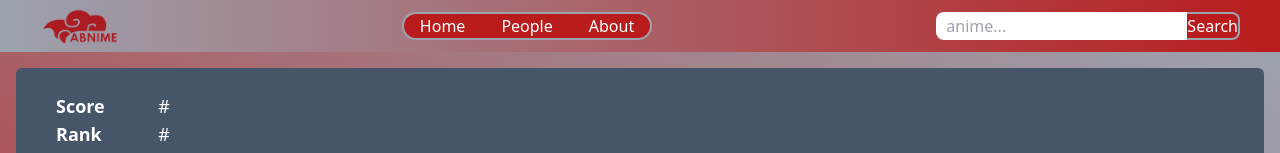
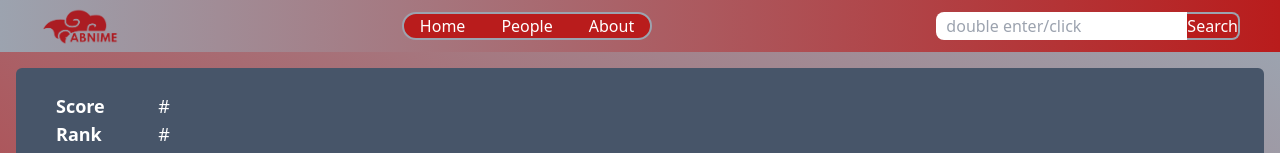
Before and after one commit to AbuDzarAlGhifari/abnime-list, a React (Vite) app: page /anime/1 in a window 1280 px wide. Shown: the top 153 px of the page. Built offline with nearby package versions, Linux system fonts and the light colour scheme; no server answers; a web font is replaced by a local one.

Commit message:
perbaiki search

```diff
--- a/src/Pages/Search.jsx
+++ b/src/Pages/Search.jsx
@@ -2,7 +2,6 @@ import React from "react";
 import { Link, useLocation } from "react-router-dom";
 
 const Search = () => {
-
   const location = useLocation();
   const searchResults = location.state.searchResults || [];
 
--- a/src/components/Navbar.jsx
+++ b/src/components/Navbar.jsx
@@ -5,7 +5,7 @@ import axios from "axios";
 import { useNavigate } from "react-router-dom";
 
 const Navbar = () => {
-  //state
+
   const [toggleNavbar, setToggleNavbar] = useState(false);
   const [query, setQuery] = useState("");
   const [searchResults, setSearchResults] = useState([]);
@@ -24,7 +24,7 @@ const Navbar = () => {
         );
         setSearchResults(response.data.data);
         navigate(`/search/${query}`, { state: { searchResults } });
-        console.log(searchResults);
+        // console.log(searchResults);
       } catch (error) {
         console.error("Error fetching search results:", error);
       }
@@ -75,7 +75,7 @@ const Navbar = () => {
           <input
             className="cursor-pointer rounded-l-lg border-gray-400 border-2 pl-2 pr-2 border-transparent"
             value={query}
-            placeholder="anime..."
+            placeholder="double enter/click"
             ref={searchRef}
             onKeyDown={handleSearch}
             onChange={(e) => setQuery(e.target.value)}
--- a/src/components/VideoPlayer.jsx
+++ b/src/components/VideoPlayer.jsx
@@ -19,7 +19,7 @@ const VideoPlayer = ({ youtubeId }) => {
       <div className="fixed bottom-2 right-2">
         <button
           onClick={handleVideoPlayer}
-          className="underline font-semibold text-yellow-300 hover:text-blue-600 float-right">
+          className="underline font-semibold bg-transparent hover:bg-white rounded-sm text-yellow-300 hover:text-blue-600 float-right">
           Close
         </button>
         <Youtube
```
